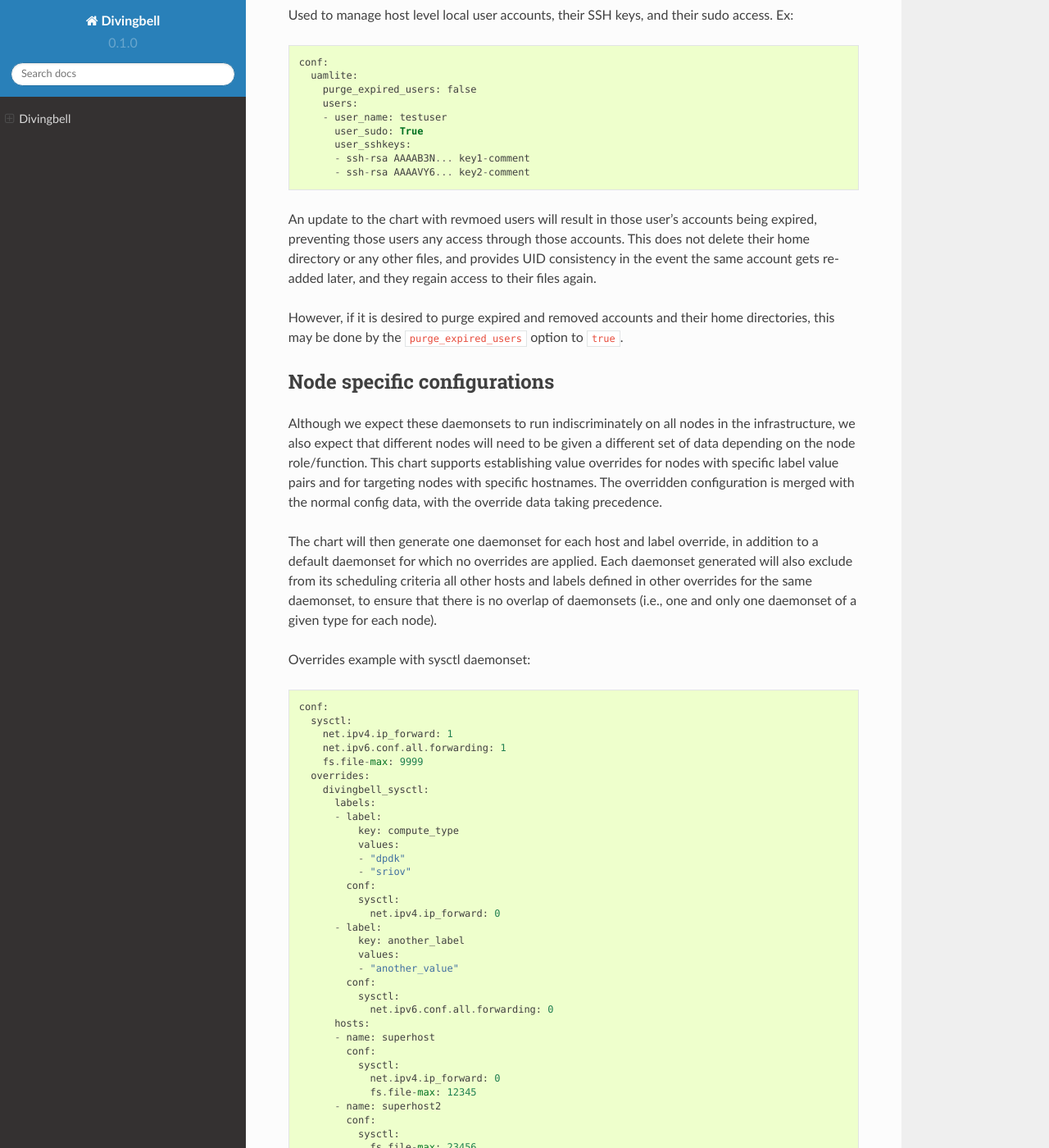
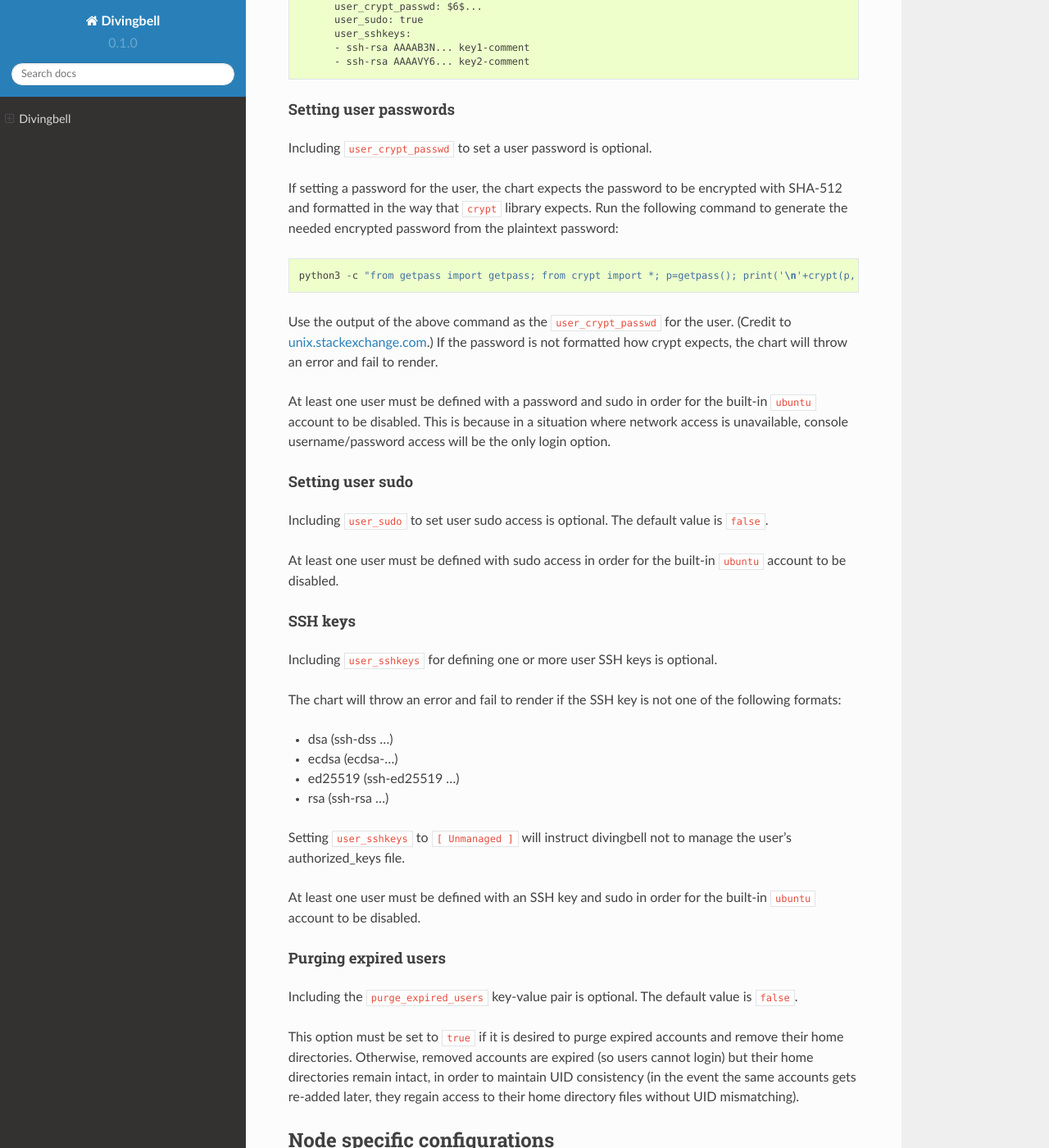
Before and after one commit to airshipit/divingbell, a Sphinx documentation site: the page built from docs/source/index.rst, in a window 1280 px wide and 1400 px high, scrolled down 2134 px. Shown: the whole window at 82% size. Built offline with Sphinx 7.4.7 and the Read the Docs theme 2.0.0, drawn with Linux system fonts in a browser that asks for light colours; some of the changed text lies outside the part shown.

Commit message:
Add ability to set user password in uamlite
Change-Id: I4ecc556f02f973289a9dc019e2b73552f5d966fc

```diff
--- a/docs/source/index.rst
+++ b/docs/source/index.rst
@@ -65,10 +62,6 @@ This chart's daemonsets will be spawned by Armada. They run in an event-driven
 fashion: the idempotent automation for each daemonset will only re-run when
 Armada spawns/respawns the container, or if information relevant to the host
 changes in the configmap.
-
-For upgrades, a decision was taken not to use any of the built-in Kubernetes
-update strategies such as RollingUpdate. Instead, we are putting this on
-Armada to handle the orchestration of how to do upgrades (e.g., rack by rack).
 
 Daemonset configs
 -----------------
@@ -123,19 +116,73 @@ access. Ex::
         purge_expired_users: false
         users:
         - user_name: testuser
-          user_sudo: True
+          user_crypt_passwd: $6$...
+          user_sudo: true
           user_sshkeys:
           - ssh-rsa AAAAB3N... key1-comment
           - ssh-rsa AAAAVY6... key2-comment
 
-An update to the chart with revmoed users will result in those user's accounts
-being expired, preventing those users any access through those accounts. This
-does not delete their home directory or any other files, and provides UID
-consistency in the event the same account gets re-added later, and they regain
-access to their files again.
+Setting user passwords
+""""""""""""""""""""""
 
-However, if it is desired to purge expired and removed accounts and their home
-directories, this may be done by the ``purge_expired_users`` option to ``true``.
+Including ``user_crypt_passwd`` to set a user password is optional.
+
+If setting a password for the user, the chart expects the password to be
+encrypted with SHA-512 and formatted in the way that ``crypt`` library expects.
+Run the following command to generate the needed encrypted password from the
+plaintext password::
+
+    python3 -c "from getpass import getpass; from crypt import *; p=getpass(); print('\n'+crypt(p, METHOD_SHA512)) if p==getpass('Please repeat: ') else print('\nPassword mismatch.')"
+
+Use the output of the above command as the ``user_crypt_passwd`` for the user.
+(Credit to `unix.stackexchange.com <https://unix.stackexchange.com/questions/81240/manually-generate-password-for-etc-shadow>`_.)
+If the password is not formatted how crypt expects, the chart will throw an
+error and fail to render.
+
+At least one user must be defined with a password and sudo in order for the
+built-in ``ubuntu`` account to be disabled. This is because in a situation where
+network access is unavailable, console username/password access will be the only
+login option.
+
+Setting user sudo
+"""""""""""""""""
+
+Including ``user_sudo`` to set user sudo access is optional. The default value
+is ``false``.
+
+At least one user must be defined with sudo access in order for the built-in
+``ubuntu`` account to be disabled.
+
+SSH keys
+""""""""
+
+Including ``user_sshkeys`` for defining one or more user SSH keys is optional.
+
+The chart will throw an error and fail to render if the SSH key is not one of
+the following formats:
+
+- dsa (ssh-dss ...)
+- ecdsa (ecdsa-...)
+- ed25519 (ssh-ed25519 ...)
+- rsa (ssh-rsa ...)
+
+Setting ``user_sshkeys`` to ``[ Unmanaged ]`` will instruct divingbell not to
+manage the user's authorized_keys file.
+
+At least one user must be defined with an SSH key and sudo in order for the
+built-in ``ubuntu`` account to be disabled.
+
+Purging expired users
+"""""""""""""""""""""
+
+Including the ``purge_expired_users`` key-value pair is optional. The default
+value is ``false``.
+
+This option must be set to ``true`` if it is desired to purge expired accounts
+and remove their home directories. Otherwise, removed accounts are expired (so
+users cannot login) but their home directories remain intact, in order to
+maintain UID consistency (in the event the same accounts gets re-added later,
+they regain access to their home directory files without UID mismatching).
 
 Node specific configurations
 ----------------------------
```
Also changed, not shown: other parts of docs/source/index.rst (+0 -3 lines), 5 other files.
